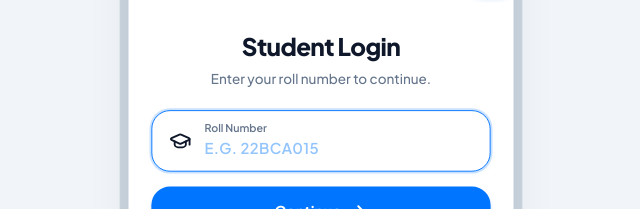
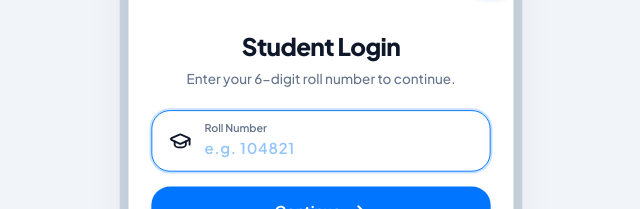
Before and after one commit to levrostudio-tech/ClassHere, a React (Vite) app: page /student in a window 1280 px wide. Shown: the part 221-430 px from the top of the page, without its empty margins (319-959 px from the left). Built offline with nearby package versions, Linux system fonts and the light colour scheme; no server answers; the HTML template or start-up script is replaced by a standard one.

Commit message:
feat(student): restrict roll number strictly to 6 digits with numeric keypad

```diff
--- a/src/screens/StudentDashboard.jsx
+++ b/src/screens/StudentDashboard.jsx
@@ -38,6 +38,7 @@ export default function StudentDashboard() {
 
   // Handle student name passed in navigation state, default to "Prof. Mehta" matching the reference mockup
   const studentName = location.state?.studentName || location.state?.name || 'Prof. Mehta';
+  const studentRollNumber = location.state?.rollNumber || localStorage.getItem('classhere_roll_number') || '104821';
 
   // Real-time IST timetable hook for Thursday / current weekday
   const {
@@ -658,7 +659,7 @@ export default function StudentDashboard() {
                 PM
               </div>
               <h4 className="text-[18px] font-bold text-[#0F172A] dark:text-[#F8FAFC]">{studentName}</h4>
-              <p className="text-[13px] text-[#64748B] dark:text-[#94A3B8] mt-0.5">Roll No: 22BCA015</p>
+              <p className="text-[13px] text-[#64748B] dark:text-[#94A3B8] mt-0.5">Roll No: {studentRollNumber}</p>
               <span className="text-[11px] font-bold bg-[#EAF3FF] dark:bg-[#162238] text-[#0075FF] dark:text-[#3894FF] px-2.5 py-1 rounded-full mt-2">
                 B.Sc AI/ML – 1st Year
               </span>
--- a/src/screens/StudentLogin.jsx
+++ b/src/screens/StudentLogin.jsx
@@ -16,17 +16,18 @@ export default function StudentLogin() {
     if (e) e.preventDefault();
     const trimmed = rollNumber.trim();
     if (!trimmed) {
-      setError('Please enter your roll number to continue');
+      setError('Please enter your 6-digit roll number to continue');
       return;
     }
-    if (trimmed.length < 3) {
-      setError('Please enter a valid roll number');
+    if (trimmed.length !== 6) {
+      setError('Roll number must be exactly 6 digits');
       return;
     }
 
     setError('');
     setLoading(true);
     localStorage.setItem('classhere_role', 'student');
+    localStorage.setItem('classhere_roll_number', trimmed);
 
     setTimeout(() => {
       setLoading(false);
@@ -63,7 +64,7 @@ export default function StudentLogin() {
             Student Login
           </h1>
           <p className="text-[14.5px] font-medium text-[#64748B] dark:text-[#94A3B8] leading-snug">
-            Enter your roll number to continue.
+            Enter your 6-digit roll number to continue.
           </p>
         </div>
 
@@ -90,14 +91,17 @@ export default function StudentLogin() {
                 </label>
                 <input
                   type="text"
+                  inputMode="numeric"
+                  pattern="[0-9]*"
+                  maxLength={6}
                   value={rollNumber}
                   onChange={(e) => {
-                    setRollNumber(e.target.value.toUpperCase());
+                    const digitsOnly = e.target.value.replace(/\D/g, '').slice(0, 6);
+                    setRollNumber(digitsOnly);
                     if (error) setError('');
                   }}
-                  placeholder="e.g. 22BCA015"
-                  className="w-full bg-transparent text-[16px] font-semibold text-[#0F172A] dark:text-[#F8FAFC] placeholder:text-[#93C5FD] dark:placeholder:text-[#475569] focus:outline-none tracking-wide uppercase"
-                  autoCapitalize="characters"
+                  placeholder="e.g. 104821"
+                  className="w-full bg-transparent text-[16px] font-semibold text-[#0F172A] dark:text-[#F8FAFC] placeholder:text-[#93C5FD] dark:placeholder:text-[#475569] focus:outline-none tracking-wider"
                   autoFocus
                 />
               </div>
--- a/src/screens/StudentVerifyOtp.jsx
+++ b/src/screens/StudentVerifyOtp.jsx
@@ -17,7 +17,7 @@ export default function StudentVerifyOtp() {
   const location = useLocation();
 
   const state = location.state || {};
-  const rollNumber = state.rollNumber || '22BCA015';
+  const rollNumber = state.rollNumber || localStorage.getItem('classhere_roll_number') || '104821';
   const phone = state.phone || '9876543210';
   const lastFour = phone.length >= 4 ? phone.slice(-4) : '3210';
 
```
Also changed, not shown: 1 other file (tests, documents, lock files or other folders).
